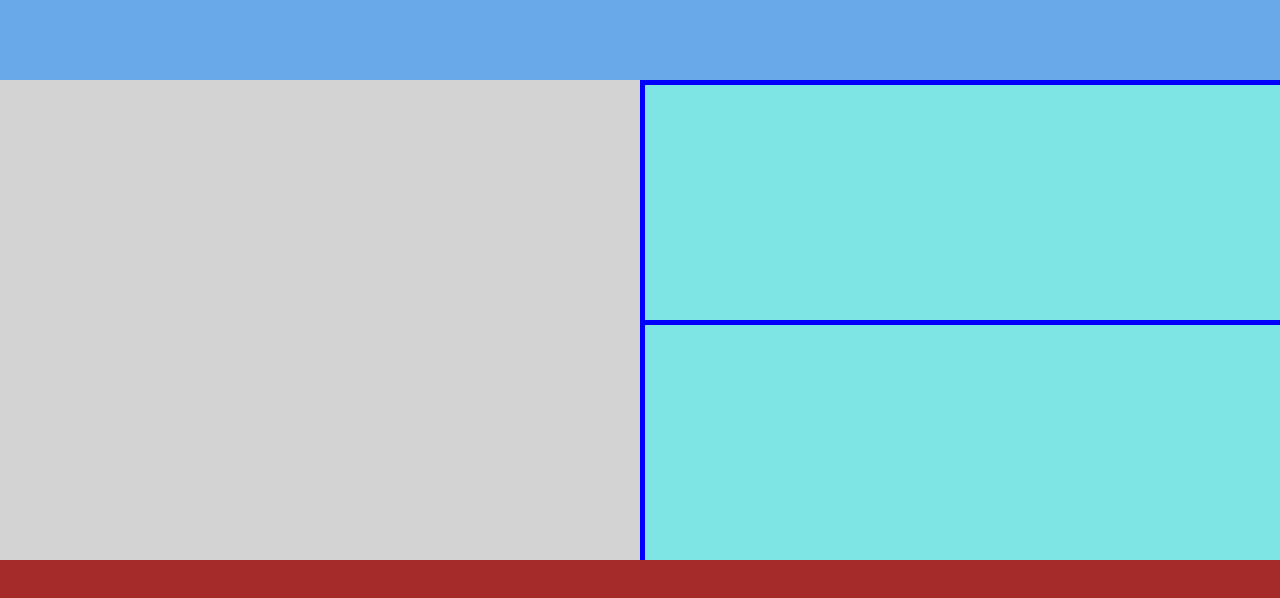
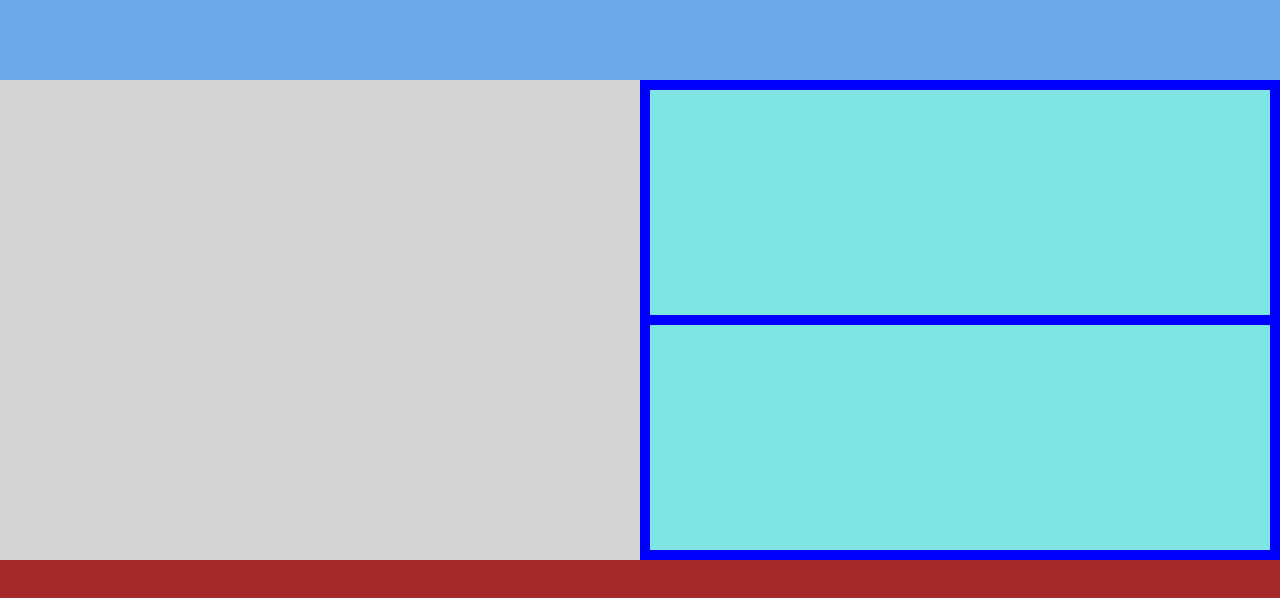
Before and after one commit to camillealma/repositorio1, a plain HTML site: page index.html in a window 1280 px wide. Drawn offline with Linux system fonts and the light colour scheme.

Commit message:
cambiar codigo de css

```diff
--- a/layout.css
+++ b/layout.css
@@ -13,7 +13,6 @@ body {
     width: 100vw;
     height: 100vh;
 }
-
 .header {
     position: absolute;
     top: 0;
@@ -29,7 +28,8 @@ body {
     left: 0;
     width: 50%;
     height: 60%;
-    background-color: #d3d3d3;
+    background-color: #d3d3d3; /
+
 }
 
 .right {
@@ -38,33 +38,32 @@ body {
     left: 50%;
     width: 50%;
     height: 60%;
+    background-color: #0000ff; /* Azul oscuro */
+    padding: 10px; /* Espacio interno para que no toquen los bordes */
+    box-sizing: border-box; /* Incluye el padding en el ancho y alto */
 }
 
 .right-top {
     position: absolute;
-    top: 0;
-    left: 0;
-    width: 100%;
-    height: 50%;
-    background-color: #7fe4e4;
-    border: 5px solid #0000ff;
+    top: 10px;
+    left: 10px;
+    width: calc(100% - 20px); /* Ancho restando el espacio de los lados */
+    height: calc(50% - 15px); /* Altura restando el espacio superior, inferior y la línea divisoria */
+    background-color: #7fe4e4; /* Celeste */
 }
-
 .right-bottom {
     position: absolute;
-    top: 50%;
-    left: 0;
-    width: 100%;
-    height: 50%;
-    background-color: #7fe4e4;
-    border: 5px solid #0000ff;
+    bottom: 10px;
+    left: 10px;
+    width: calc(100% - 20px); /* Ancho restando el espacio de los lados */
+    height: calc(50% - 15px); /* Altura restando el espacio superior, inferior y la línea divisoria */
+    background-color: #7fe4e4; /* Celeste */
 }
-
 .footer {
     position: absolute;
     bottom: 0;
     left: 0;
     width: 100%;
     height: 30%;
-    background-color: #a52a2a; /
+    background-color: #a52a2a; /* Rojo oscuro */
 }
```
